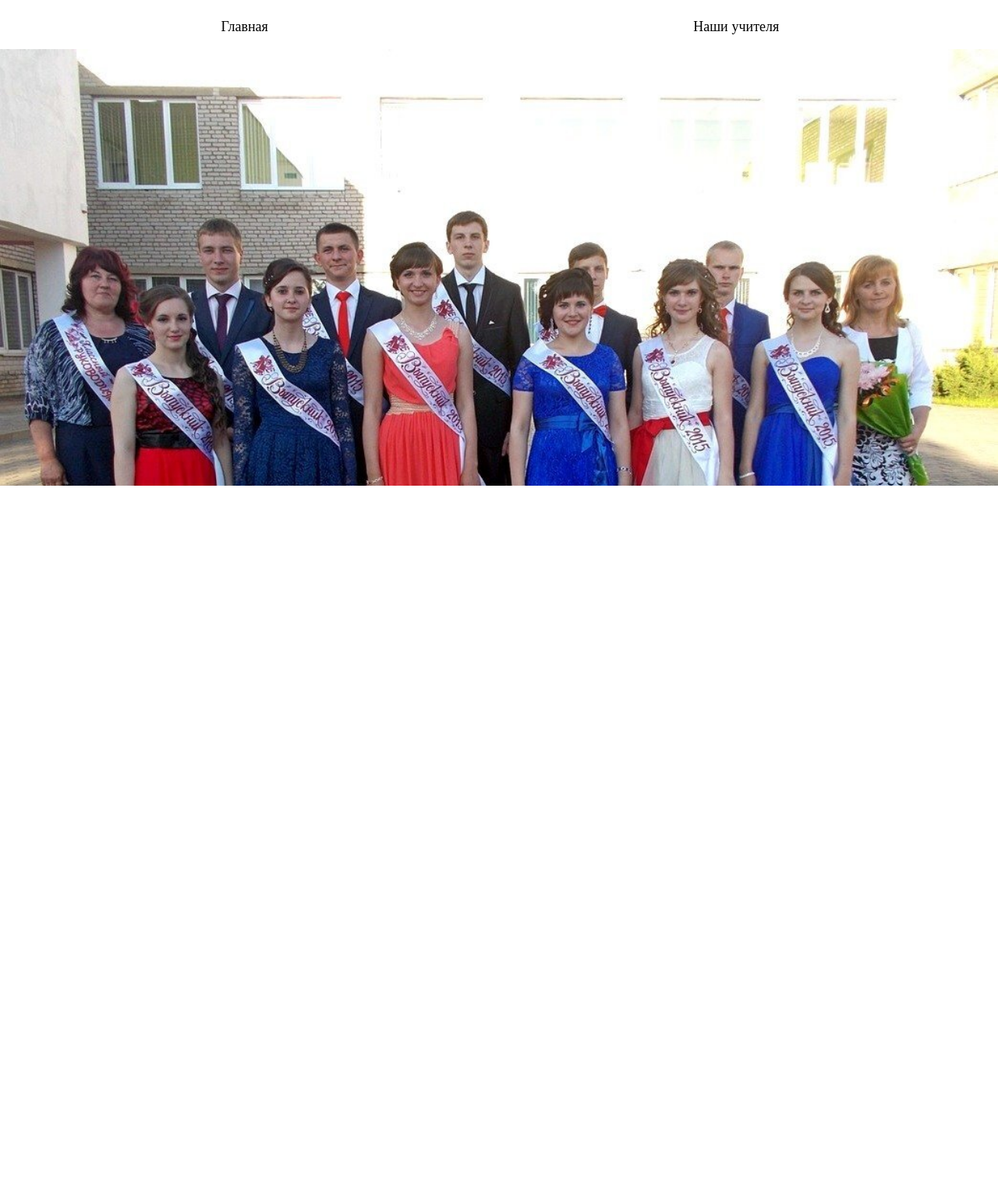
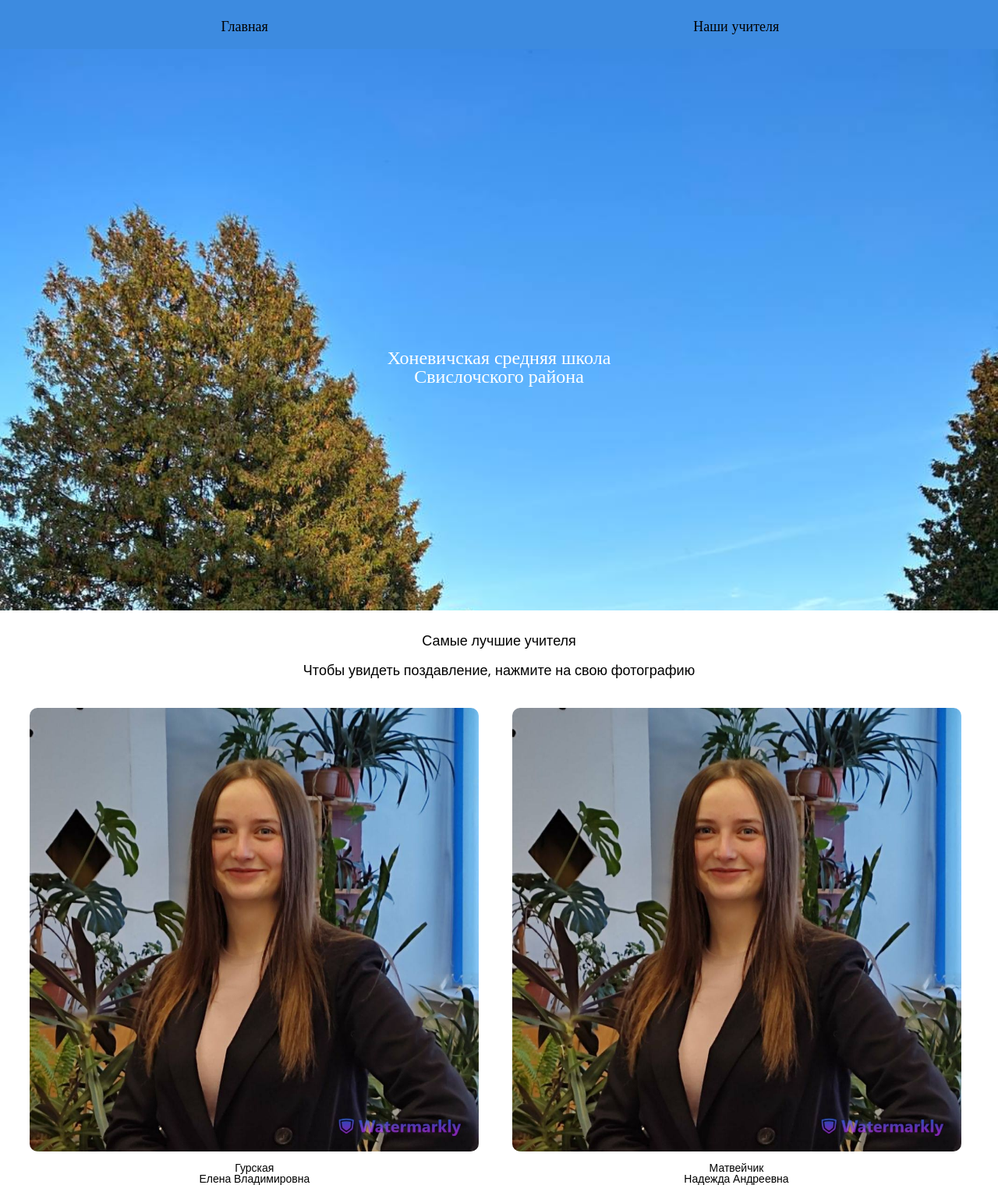
Before and after one commit to Destroyercr2/new, a plain HTML site: page index.html in a window 1280 px wide. Shown: the whole page at 78% size. Before the commit the page ends 800 px from the top, so only its background shows below. Drawn offline with Linux system fonts and the light colour scheme.

Commit message:
Add files via upload

```diff
--- a/css/style.css
+++ b/css/style.css
@@ -41,7 +41,9 @@ h1,h2,h3,h4,h5,h6{font-size:inherit;font-weight: 400;}
   font-family: "Mooli-Regular";
   src: url("../fonts/Mooli-Regular.ttf");
 }
-
+.header{
+	background-color: #3d8be0;
+}
 .header-element-first,.header-element-two{
 	display: inline-block;
 	width: 49%;
@@ -51,9 +53,60 @@ h1,h2,h3,h4,h5,h6{font-size:inherit;font-weight: 400;}
 	padding:20px;
 	padding-top: 25px;
 }
+.header-element-link{
+	color: #000;
+}
 .container{
-	background: url('../img/background-container.jpeg');
+	background: url('../img/background.jpg');
 	background-size: cover;
 	width: 100%;
-	height: 70%;
+	height: 90% ;
 }
+.container-text{
+	display: inline-block;
+	width: 100%;
+	text-align: center;
+	padding-top: 30%;
+	font-size: 24px;
+	color: #fff;
+}
+
+.foto{
+	font-family: "Mooli-Regular", sans-serif;
+	width: 100%;
+	height: 500px;
+}
+.foto-text{
+	display: inline-block;
+	width: 100%;
+	text-align: center;
+	padding-top: 30px;
+	font-size: 18px;
+}
+.foto-text-link{
+	display: inline-block;
+	width: 100%;
+	text-align: center;
+	padding-top: 20px;
+	font-size: 18px;
+}
+.foto-container-text{
+	height: 25%;
+}
+.foto-container-first{
+	display: inline-block;
+	text-align: center;
+	width: 45%;
+	margin-left: 3%;
+}
+.gurskaya{
+	border-radius: 10px;
+	width: 100%;
+	height: 50%;
+}
+.foto-name-text{
+	font-size: 14px;
+	text-align: center;
+	width: 100%;
+	padding-top: 2.5%;
+}
--- a/index.html
+++ b/index.html
@@ -15,14 +15,49 @@
 
 		<header class="header">
 			<div class="header-element">
-				<div class="header-element-first">Главная</div>
-				<div class="header-element-two">Наши учителя</div>
+				<div class="header-element-first">
+
+					<a href="index.html" class="header-element-link">Главная</a>
+
+				</div>
+				<div class="header-element-two">
+
+					<a href="index.html" class="header-element-link">Наши учителя</a>
+
+				</div>
 			</div>
 		</header>
 
 		<div class="container">
 
+			<div class="container-text">
 
+				Хоневичская средняя школа<br>
+				Свислочского района
+
+			</div>
+
+		</div>
+
+		<div class="foto">
+
+			<div class="foto-container-text">
+				<div class="foto-text">Самые лучшие учителя</div>
+				<div class="foto-text-link">Чтобы увидеть поздавление, нажмите на свою фотографию</div>
+			</div>
+
+			<div class="foto-container">
+
+				<div class="foto-container-first">
+					<a href=""><img src="img/gurskaya.jpg" alt="" class="gurskaya"></a>
+					<p class="foto-name-text">Гурская<br> Елена Владимировна</p>
+				</div>
+				<div class="foto-container-first">
+					<a href=""><img src="img/gurskaya.jpg" alt="" class="gurskaya"></a>
+					<p class="foto-name-text">Матвейчик<br> Надежда Андреевна</p>
+				</div>
+
+			</div>
 
 		</div>
 
```
Also changed, not shown: img/background.jpg (added), img/gurskaya.jpg (added), img/matveichik.jpg (added), img/photo_2023-09-20_18-29-35.jpg (added).
